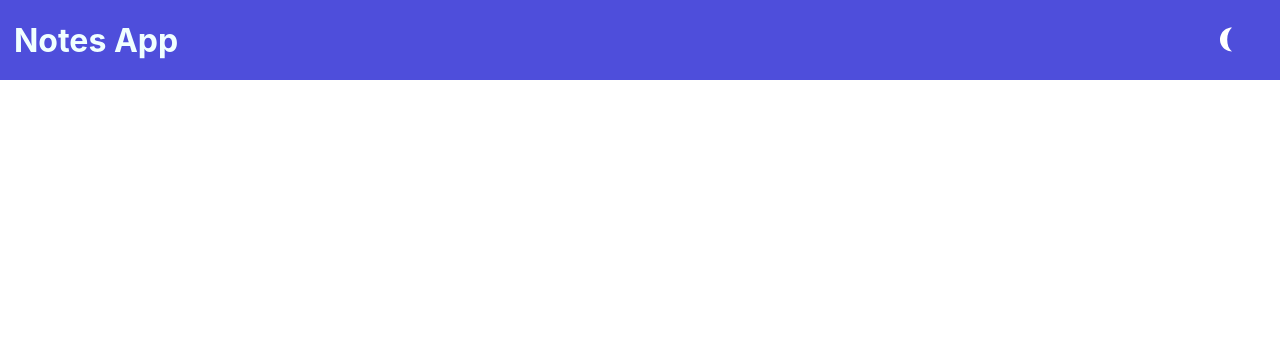
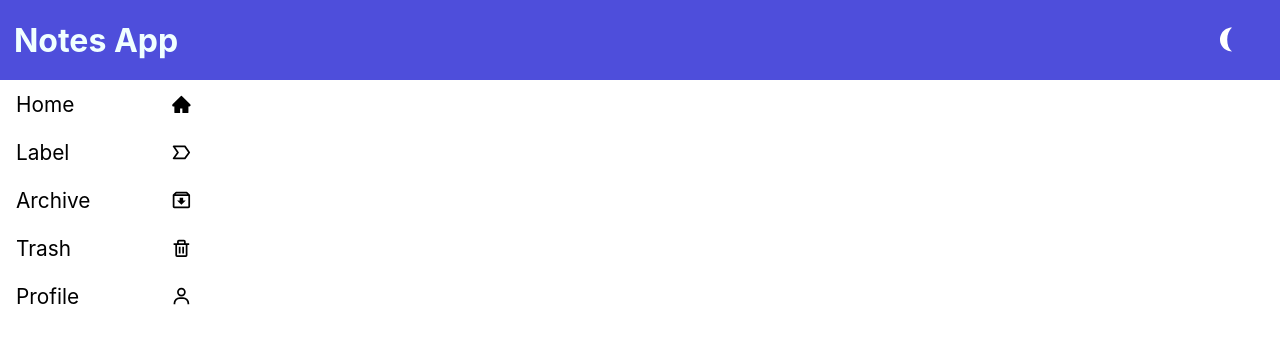
Before and after one commit to Sharmaryan/notes-app, a React (Create React App) app: page / in a window 1280 px wide. Shown: the top 344 px of the page. Built offline with nearby package versions, Linux system fonts and the light colour scheme; what miragejs would draw is missing.

Commit message:
feat : added sidebar

```diff
--- /dev/null
+++ b/src/Components/Sidebar/Sidebar.css
@@ -0,0 +1,25 @@
+.sidebar {
+  width: 13rem;
+  height: 15rem;
+}
+.sidebar-items {
+  display: flex;
+  align-items: center;
+  height: 3rem;
+}
+.sidebar-text {
+  text-transform: capitalize;
+  margin-left: 1rem;
+}
+.sidebar-icons {
+  margin-left: auto;
+  margin-right: 1rem;
+}
+.sidebar-text,
+.sidebar-icons {
+  font-size: 1.3rem;
+}
+.sidebar-items:hover {
+  background-color: rgba(36, 36, 211, 0.808);
+  cursor: pointer;
+}
--- /dev/null
+++ b/src/Components/Sidebar/Sidebar.jsx
@@ -0,0 +1,29 @@
+import React from "react";
+import './Sidebar.css'
+import { AiFillHome } from "react-icons/ai";
+import { BiLabel, BiArchiveIn, BiTrash, BiUser } from "react-icons/bi";
+const Sidebar = () => {
+  return (
+    <div className="sidebar">
+      <ul>
+        <li className='sidebar-items'>
+          <span className="sidebar-text">home</span> <AiFillHome className="sidebar-icons" />
+        </li>
+        <li className='sidebar-items'>
+          <span className="sidebar-text">label</span> <BiLabel className="sidebar-icons" />
+        </li>
+        <li className='sidebar-items'>
+          <span className="sidebar-text">archive</span> <BiArchiveIn className="sidebar-icons" />
+        </li>
+        <li className='sidebar-items'>
+          <span className="sidebar-text">trash</span> <BiTrash className="sidebar-icons" />
+        </li>
+        <li className='sidebar-items'>
+          <span className="sidebar-text">profile</span> <BiUser className="sidebar-icons" />
+        </li>
+      </ul>
+    </div>
+  );
+};
+
+export default Sidebar;
--- a/src/pages/HomePage/Homepage.jsx
+++ b/src/pages/HomePage/Homepage.jsx
@@ -1,9 +1,13 @@
-import React from 'react'
-import Navbar from '../../Components/Navbar/Navbar'
+import React from "react";
+import Navbar from "../../Components/Navbar/Navbar";
+import Sidebar from "../../Components/Sidebar/Sidebar";
 const Homepage = () => {
   return (
-    <div><Navbar/></div>
-  )
-}
+    <div>
+      <Navbar />
+      <Sidebar />
+    </div>
+  );
+};
 
-export default Homepage
+export default Homepage;
```
